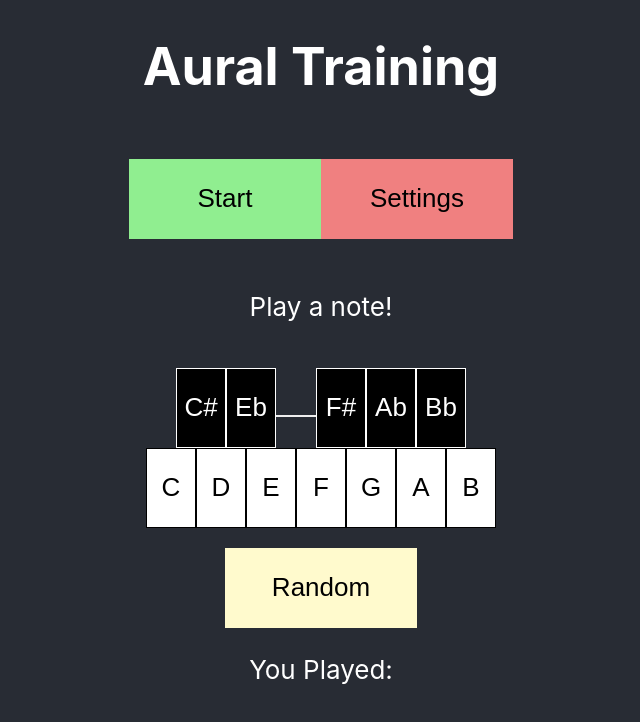
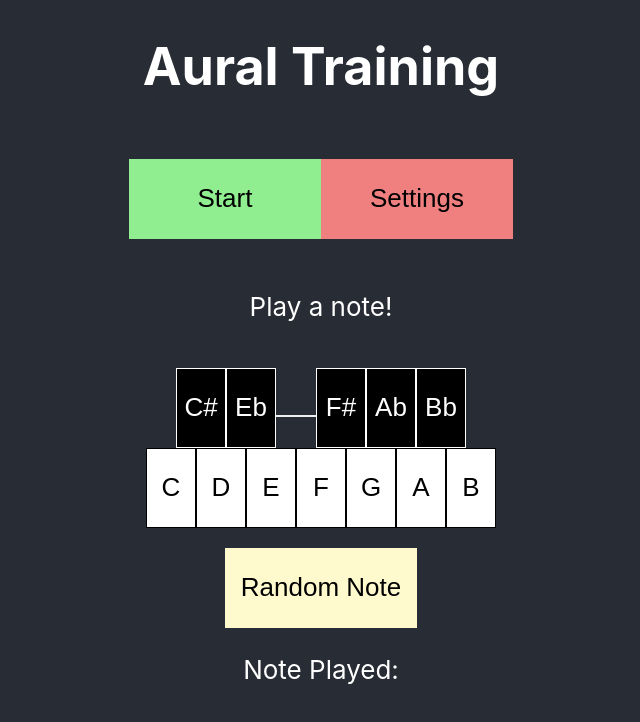
Before and after one commit to OU-HCI-18/aural-skills, a React (Create React App) app: page / in a window 1280 px wide. Shown: the top 722 px of the page, without its empty margins (319-959 px from the left). Built offline with nearby package versions, Linux system fonts and the light colour scheme.

Commit message:
major restructure - lifted state up to TrainingSession so that it calls the appropriate UI , as well as the reults UI. NavLinks don't work yet

```diff
--- a/src/App.js
+++ b/src/App.js
@@ -4,35 +4,40 @@ import { Link, Switch, Route } from 'react-router-dom';
 import './App.css';
 
 import TrainingSession from './train.js';
+import Piano from './piano.js'
 import Settings from './settings.js';
 
-function App() {
-  return (
+class App extends React.Component {
+
+  constructor(props) {
+    super(props);
+    this.state = {
+      mode: 'play'
+    };
+    this.setMode=this.setMode.bind(this)
+  }
+  setMode(mode) {
+    this.setState({mode: mode});
+  }
+  render() {
+    return (
     <div className="App">
-      <header className="App-header">
-        <h1>Aural Training</h1>
-        <p>
-          <Link to='/train'>
-            <button className="App-button colorGreen">Start</button>
-          </Link>
-          <Link to='/settings'>
-            <button className="App-button colorCoral">Settings</button>
-          </Link>
-        </p>
-        <p>Play a note!</p>
-        <TrainingSession mode="play" b_name="Random"/>
-      </header>
+      <TrainingSession
+        mode={this.state.mode}
+        ui={Piano}
+        setMode={this.setMode}
+      />
     </div>
-  );
+  );}
 }
 
 
 const Main = () => (
   <Switch>
-    <Route exact path='/' component={App}></Route>
-    <Route exact path='/train'    component={TrainingSession}></Route>
+    <Route exact path='/'         component={App}></Route>
+    <Route exact path='/train'    component={App}></Route>
     <Route exact path='/settings' component={Settings}></Route>
-    <Route exact path='/results'  component={TrainingSession}></Route>
+    <Route exact path='/results'  component={App}></Route>
   </Switch>
 );
 
--- a/src/ToneGenerator.js
+++ b/src/ToneGenerator.js
@@ -1,90 +1,44 @@
-import React from 'react';
+// import React from 'react';
 import { Synth } from 'tone';
 
 var synth = new Synth().toMaster();
 var note_arr = ['C', 'C#','D', 'Eb','E','F', 'F#','G', 'Ab', 'A', 'Bb', 'B', ];
 
-function NoteButton(props) {
-  if (props.color === 'white') {
-    return (
-      <button className="Note-button Note-white" onClick={(e) => props.handleClick(props.name)}>{props.name}</button>
-    );
-  }
-  else if (props.color=== 'black') {
-    return (
-      <button className="Note-button Note-black" onClick={(e) => props.handleClick(props.name)}>{props.name}</button>
-    );
-  }
-  else {
-    return (
-      <button className="Note-button Blank-note" ></button>
-    );
-  }
-}
-function NoteButtons(props) {
-  return(
-  <div className="Note-header">
-    <div>
-      <NoteButton color='black' name={'C#'} handleClick={props.handleClick} />
-      <NoteButton color='black' name={'Eb'} handleClick={props.handleClick} />
-      <NoteButton color='blank' />
-      <NoteButton color='black' name={'F#'} handleClick={props.handleClick} />
-      <NoteButton color='black' name={'Ab'} handleClick={props.handleClick} />
-      <NoteButton color='black' name={'Bb'} handleClick={props.handleClick} />
-    </div>
-    <div>
-      <NoteButton color='white' name={'C'} handleClick={props.handleClick} />
+class ToneGen {
 
-      <NoteButton color='white' name={'D'} handleClick={props.handleClick} />
+  // constructor() {
+  //   // super(props);
+  //   // this.state = {
+  //   //   mode: props.mode,
+  //   //   message: 'You Played: '
+  //   // };
 
-      <NoteButton color='white' name={'E'} handleClick={props.handleClick} />
-      <NoteButton color='white' name={'F'} handleClick={props.handleClick} />
+  //   // this.handleClick = this.handleClick.bind(this);
+  //   this.random_note = this.random_note.bind(this);
+  //   this.play_note = this.play_note.bind(this);
+  //   this.play_note_button = this.play_note_button.bind(this);
+  //   this.play_rand_note = this.play_rand_note.bind(this);
+  //   this.guess_note_button = this.guess_note_button.bind(this);
+  //   // this.last_guess = this.last_guess.bind(this);
+  //   // this.guess_output = this.guess_output.bind(this);
+  // }
 
-      <NoteButton color='white' name={'G'} handleClick={props.handleClick} />
+  // componentDidMount() {
+  //   if (this.state.mode === 'guess') {
+  //     this.setState({
+  //       message: 'You Guessed: '
+  //     })
+  //   }
+  // }
 
-      <NoteButton color='white' name={'A'} handleClick={props.handleClick} />
-
-      <NoteButton color='white' name={'B'} handleClick={props.handleClick} />
-   </div>
-  </div>
-  );
-}
-
-class ToneGen extends React.Component {
-
-  constructor(props) {
-    super(props);
-    this.state = {
-      mode: props.mode,
-      message: 'You Played: '
-    };
-
-    this.handleClick = this.handleClick.bind(this);
-    this.random_note = this.random_note.bind(this);
-    this.play_note = this.play_note.bind(this);
-    this.play_note_button = this.play_note_button.bind(this);
-    this.play_rand_note = this.play_rand_note.bind(this);
-    this.guess_note_button = this.guess_note_button.bind(this);
-    // this.last_guess = this.last_guess.bind(this);
-    // this.guess_output = this.guess_output.bind(this);
-  }
-
-  componentDidMount() {
-    if (this.state.mode === 'guess') {
-      this.setState({
-        message: 'You Guessed: '
-      })
-    }
-  }
-
-  handleClick(name) {
-    if (this.state.mode === 'play') {
-      this.play_note_button(name);
-    }
-    else if (this.state.mode === 'guess') {
-      this.guess_note_button(name);
-    }
-  }
+  // handleClick(name) {
+  //   if (this.state.mode === 'play') {
+  //     this.play_note_button(name);
+  //   }
+  //   else if (this.state.mode === 'guess') {
+  //     this.guess_note_button(name);
+  //   }
+  // }
 
   random_note() {
     // 4 = octave
@@ -101,40 +55,42 @@ class ToneGen extends React.Component {
 
   play_note_button(note) {
     this.play_note(note+'4')
-    if (this.state.mode === 'play') {
-      this.props.onGuessChange(note)
-    }
-    else {
-      this.props.onNoteChange(note)
-    }
+    // if (this.state.mode === 'play') {
+    //   this.props.onGuessChange(note)
+    // }
+    // else {
+    //   this.props.onNoteChange(note)
+    // }
   }
 
   play_rand_note() {
     var note = this.random_note();
-    if (this.state.mode === 'play') {
-      this.props.onGuessChange(note)
-    }
-    else {
-      this.props.onNoteChange(note)
-    }
+    // if (this.state.mode === 'play') {
+    //   this.props.onGuessChange(note)
+    // }
+    // else {
+    //   this.props.onNoteChange(note)
+    // }
     this.play_note(note);
+    return note;
   }
 
-  guess_note_button(note) {
-    note = note + '4';
-    this.props.onGuessChange(note);
-  }
+  // guess_note_button(note) {
+  //   note = note + '4';
+  //   // this.props.onGuessChange(note);
+  // }
 
-  render() {
-    return(
-    <div>
-      <NoteButtons handleClick={this.handleClick}/>
-      <button className="App-button colorYellow" onClick={this.play_rand_note}>
-        {this.props.b_name}
-      </button>
-      <p>{this.state.message}</p>
-    </div>);
-  }
+  // render() {
+  //   return;
+  //   // return(
+  //   // <div>
+  //   //   <NoteButtons handleClick={this.handleClick}/>
+  //   //   <button className="App-button colorYellow" onClick={this.play_rand_note}>
+  //   //     {this.props.b_name}
+  //   //   </button>
+  //   //   <p>{this.state.message}</p>
+  //   // </div>);
+  // }
 }
 
 export default ToneGen;
--- a/src/piano.js
+++ b/src/piano.js
@@ -1,42 +1,140 @@
 import React from 'react';
-import { Link } from 'react-router-dom';
+// import { Link } from 'react-router-dom';
 import './App.css';
 
 import ToneGen from './ToneGenerator.js';
+// import TrainingSession from './train.js';
+
+function NoteButton(props) {
+  if (props.color === 'white') {
+    return (
+      <button className="Note-button Note-white" onClick={(e) => props.handleClick(props.name)}>{props.name}</button>
+    );
+  }
+  else if (props.color=== 'black') {
+    return (
+      <button className="Note-button Note-black" onClick={(e) => props.handleClick(props.name)}>{props.name}</button>
+    );
+  }
+  else {
+    return (
+      <button className="Note-button Blank-note" ></button>
+    );
+  }
+}
+
+function NoteButtons(props) {
+  return(
+  <div className="Note-header">
+    <div>
+      <NoteButton color='black' name={'C#'} handleClick={props.handleClick} />
+      <NoteButton color='black' name={'Eb'} handleClick={props.handleClick} />
+      <NoteButton color='blank' />
+      <NoteButton color='black' name={'F#'} handleClick={props.handleClick} />
+      <NoteButton color='black' name={'Ab'} handleClick={props.handleClick} />
+      <NoteButton color='black' name={'Bb'} handleClick={props.handleClick} />
+    </div>
+    <div>
+      <NoteButton color='white' name={'C'} handleClick={props.handleClick} />
+
+      <NoteButton color='white' name={'D'} handleClick={props.handleClick} />
+
+      <NoteButton color='white' name={'E'} handleClick={props.handleClick} />
+      <NoteButton color='white' name={'F'} handleClick={props.handleClick} />
+
+      <NoteButton color='white' name={'G'} handleClick={props.handleClick} />
+
+      <NoteButton color='white' name={'A'} handleClick={props.handleClick} />
+
+      <NoteButton color='white' name={'B'} handleClick={props.handleClick} />
+   </div>
+  </div>
+  );
+}
+
 
 class Piano extends React.Component {
 
+  constructor(props) {
+    super(props);
+    this.state = {
+      mode: props.mode,
+      note: '',
+      guess: ''
+    };
+    this.handleGuess = this.handleGuess.bind(this);
+    this.handlePlay = this.handlePlay.bind(this);
+    this.handleNext = this.handleNext.bind(this);
+    this.handleRnd = this.handleRnd.bind(this);
+
+    this.toneGen = new ToneGen();
+  }
+
+  handleGuess(note) {
+    this.props.onGuessChange(note+'4');
+  }
+
+  handlePlay(note) {
+    this.toneGen.play_note_button(note);
+    this.props.onNoteChange(note+'4');
+  }
+
+  handleNext() {
+    this.props.onNoteChange(this.toneGen.play_rand_note());
+  }
+
+  handleRnd() {
+    this.props.onNoteChange(this.toneGen.play_rand_note());
+  }
+
   render() {
+    var button_click;
+    var message;
+    var next;
+    var next_message;
+    var note;
+    if (this.props.mode === 'guess') {
+      button_click = this.handleGuess;
+      message = "You Guessed: ";
+      next = this.handleNext;
+      next_message = "Play Next";
+      note = this.props.guess;
+    }
+    else {
+      button_click = this.handlePlay;
+      message = "Note Played:";
+      next = this.handleRnd;
+      next_message = "Random Note";
+      note = this.props.note;
+    }
     return (
-    <div className="App">
-      <header className="App-header">
-        <h1>Training</h1>
-        <p>
-          <Link to='/'>
-            <button className="App-button colorGreen">Stop</button>
-          </Link>
-          <Link to='/settings'>
-            <button className="App-button colorCoral">Settings</button>
-          </Link>
-          <Link to='/results'>
-            <button className="App-button colorYellow" onClick={this.props.onResults}>
-              Results
-            </button>
-          </Link>
-        </p>
-        <p>What Note Just Played?</p>
+    // <div className="App">
+    //   <header className="App-header">
+    //     <h1>Training</h1>
+        // <p>
+        //   <Link to='/'>
+        //     <button className="App-button colorGreen">Stop</button>
+        //   </Link>
+        //   <Link to='/settings'>
+        //     <button className="App-button colorCoral">Settings</button>
+        //   </Link>
+        //   <Link to='/results'>
+        //     <button className="App-button colorYellow" onClick={this.props.onResults}>
+        //       Results
+        //     </button>
+        //   </Link>
+        // </p>
+    //     <p>What Note Just Played?</p>
         <div>
-          <ToneGen
-            onNoteChange={this.props.onNoteChange}
-            onGuessChange={this.props.onGuessChange}
-            isCorrect={this.props.isCorrect}
-            mode='guess'
-            b_name='Next'
-          />
-          <p>{this.props.guess}{this.props.result}</p>
+          <NoteButtons handleClick={button_click} />
+          <button className='App-button colorYellow' onClick={next}>
+            {next_message}
+          </button>
+          <p>{message}</p>
+          <p>{note}{this.props.result}</p>
         </div>
-      </header>
-    </div>
+  //     </header>
+  //   </div>
   );
   }
 }
--- a/src/train.js
+++ b/src/train.js
@@ -1,28 +1,24 @@
 import React from 'react';
 import './App.css';
+import { Link, Switch, Route } from 'react-router-dom';
 
-import Piano from './piano.js'
-import Results from './results.js'
-import ToneGen from './ToneGenerator.js';
+import Results from './results.js';
 
-class TrainingSession extends React.Component {
+class TrainingSession extends React.Component{
   note_stack = [];
   guess_stack = [];
   result_stack = [];
 
   guessed = false;
   start = false;
+
   constructor(props) {
     super(props);
-    // make sure mode gets set correctly
-    var mode = (props.mode) ? props.mode : 'guess';
-
     this.state = {
       note: '',
       guess: '',
-      result: '',
-      mode: mode
-    };
+      result: ''
+    }
 
     this.onNoteChange = this.onNoteChange.bind(this);
     this.onGuessChange = this.onGuessChange.bind(this);
@@ -30,6 +26,8 @@ class TrainingSession extends React.Component {
     this.onContinue = this.onContinue.bind(this);
     this.onResults = this.onResults.bind(this);
     this.calcScore = this.calcScore.bind(this);
+    this.onStart = this.onStart.bind(this);
+    this.onPlay = this.onPlay.bind(this);
   }
   onNoteChange(value) {
     if (!this.guessed && this.start) {
@@ -47,7 +45,7 @@ class TrainingSession extends React.Component {
     else
       this.guess_stack[0] = value;
     this.setState({guess: value});
-    if (this.state.mode === 'guess') {
+    if (this.props.mode === 'guess') {
       var res = this.isCorrect() ? ' : Correct' : ' : Incorrect';
       this.setState({result: res});
     }
@@ -65,11 +63,37 @@ class TrainingSession extends React.Component {
       return false;
     }
   }
+  onPlay() {
+    this.note_stack = [];
+    this.guess_stack = [];
+    this.result_stack = [];
+    this.guessed = false;
+    this.start = false;
+    this.setState({
+      note: '',
+      guess: '',
+      result: ''
+    })
+    this.props.setMode('play')
+  }
+  onStart() {
+    this.note_stack = [];
+    this.guess_stack = [];
+    this.result_stack = [];
+    this.guessed = false;
+    this.start = false;
+    this.setState({
+      note: '',
+      guess: '',
+      result: ''
+    })
+    this.props.setMode('guess')
+  }
   onContinue() {
-    this.setState({mode:'guess'})
+    this.props.setMode('guess')
   }
   onResults() {
-    this.setState({mode:'show'})
+    this.props.setMode('results')
   }
   calcScore() {
     var score = 0;
@@ -84,42 +108,93 @@ class TrainingSession extends React.Component {
   }
 
   render() {
-    if (this.state.mode==='play') {
-      return (
-        <div>
-        <ToneGen
-            onNoteChange={this.onNoteChange}
-            onGuessChange={this.onGuessChange}
-            isCorrect={this.isCorrect}
-            mode={this.props.mode}
-            b_name={this.props.b_name}
-        />
-        <p>{this.state.guess}{this.state.result}</p>
-        </div>
-      )
+    if (this.props.ui == null) {
+      return (<p>Error displaying user interface!</p>);
     }
-    else if (this.state.mode==='show') {
-      return (
-        <Results
-          onContinue={this.onContinue}
-          guesses={this.guess_stack}
-          notes={this.note_stack}
-          results={this.result_stack}
-          score={this.calcScore()}
-        />
-      );
-    }
-    else {
-      return (
-        <Piano
+    if (this.props.mode === 'play') {
+      return(
+      <header className="App-header">
+        <h1>Aural Training</h1>
+        <p>
+          <Link to='/train'>
+            <button className="App-button colorGreen" onClick={this.onStart}>
+            Start
+            </button>
+          </Link>
+          <Link to='/settings'>
+            <button className="App-button colorCoral">Settings</button>
+          </Link>
+        </p>
+        <p>Play a note!</p>
+        <this.props.ui
           onResults={this.onResults}
           onNoteChange={this.onNoteChange}
           onGuessChange={this.onGuessChange}
           isCorrect={this.isCorrect}
+          note={this.state.note}
           guess={this.state.guess}
           result={this.state.result}
+          mode={this.props.mode}
         />
+      </header>
       );
+    }
+    else if (this.props.mode === 'guess') {
+      return(
+      <header className="App-header">
+        <h1>Aural Training</h1>
+        <p>
+          <Link to='/'>
+            <button className="App-button colorGreen" onClick={this.onPlay}>Stop</button>
+          </Link>
+          <Link to='/settings'>
+            <button className="App-button colorCoral">Settings</button>
+          </Link>
+          <Link to='/results'>
+            <button className="App-button colorYellow" onClick={this.onResults}>
+              Results
+            </button>
+          </Link>
+        </p>
+        <p>What Note Just Played?</p>
+        <this.props.ui
+          onResults={this.onResults}
+          onNoteChange={this.onNoteChange}
+          onGuessChange={this.onGuessChange}
+          isCorrect={this.isCorrect}
+          note={this.state.note}
+          guess={this.state.guess}
+          result={this.state.result}
+          mode={this.props.mode}
+        />
+      </header>
+      );
+    }
+    else if (this.props.mode === 'results') {
+      return(
+        <header className="App-header">
+          <h1>Results</h1>
+          <p>
+            <Link to='/'>
+              <button className="App-button colorGreen" onClick={this.onPlay}>Start Over</button>
+            </Link>
+            <Link to='/settings'>
+              <button className="App-button colorCoral">Settings</button>
+            </Link>
+            <Link to='/train'>
+              <button className="App-button colorYellow" onClick={this.onContinue}>
+                Continue
+              </button>
+            </Link>
+          </p>
+          <Results
+            guesses ={this.guess_stack}
+            notes   ={this.note_stack}
+            results ={this.result_stack}
+            score   ={this.calcScore()}
+          />
+        </header>
+        );
     }
   }
 }
```
Also changed, not shown: src/results.js (+0 -16 lines).
